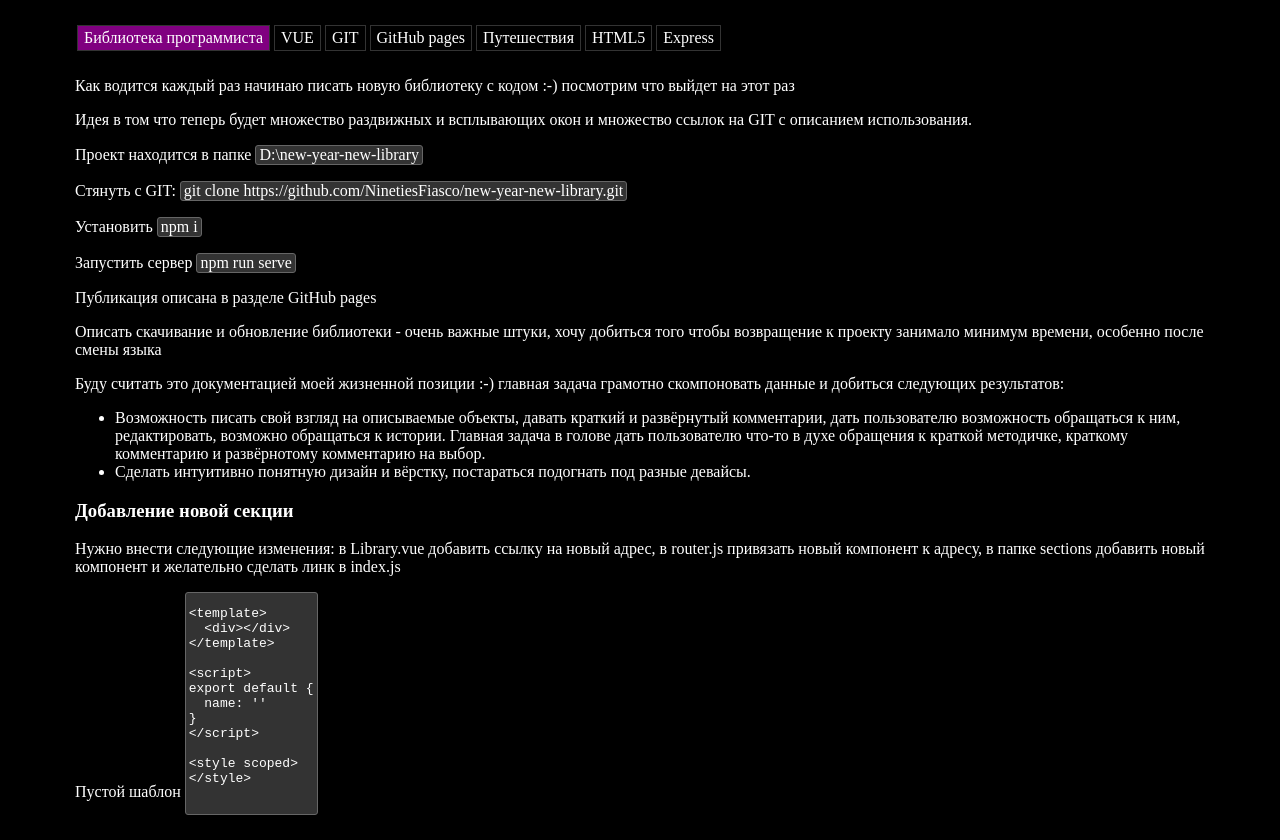
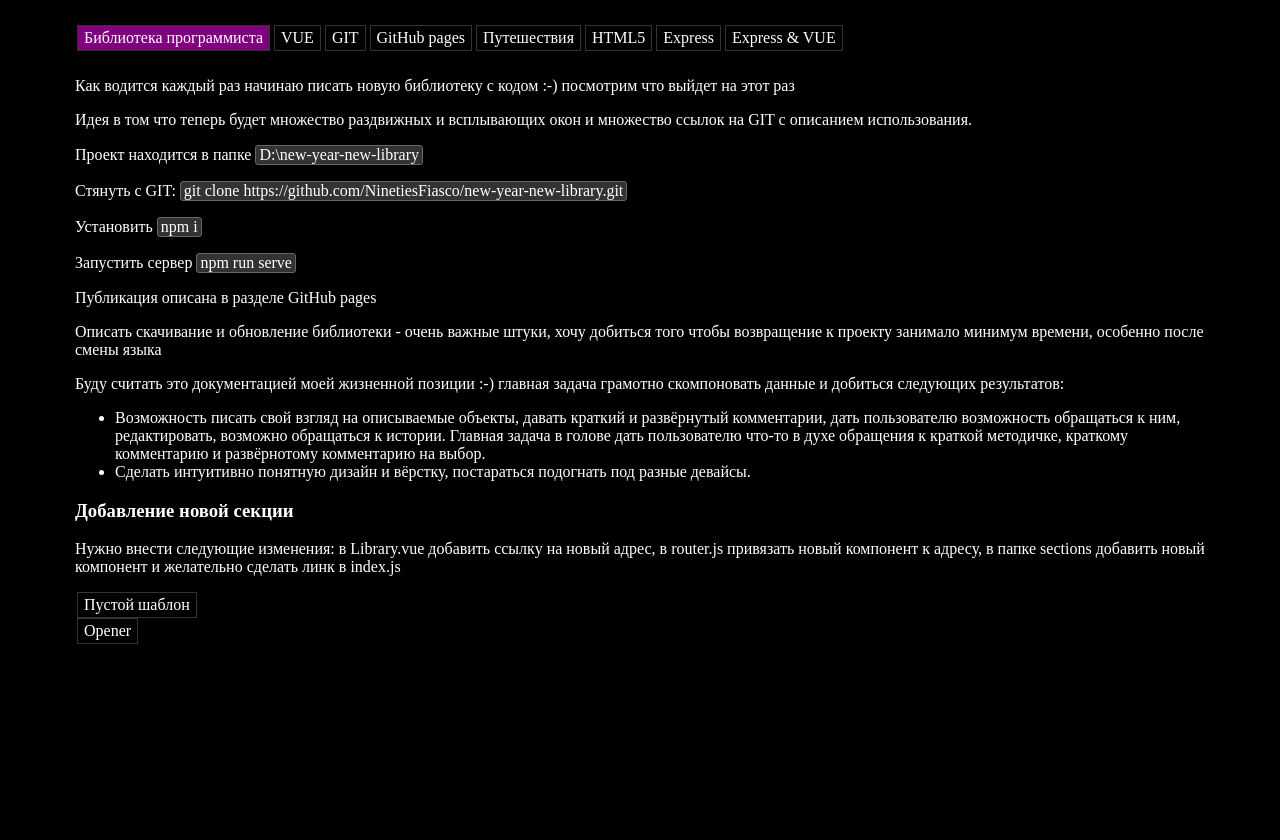
Before and after one commit to NinetiesFiasco/new-year-new-library, a Vue app: page /new-year-new-library/ in a window 1280 px wide. After the commit the page ends 800 px from the top, so only its background shows below. Built offline with nearby package versions, Linux system fonts and the light colour scheme.

Commit message:
express and vue section, current library tweaks

```diff
--- a/src/components/Library.vue
+++ b/src/components/Library.vue
@@ -9,6 +9,7 @@
       <router-link to="/traveling">Путешествия</router-link>
       <router-link to="/html5">HTML5</router-link>
       <router-link to="/express">Express</router-link>
+      <router-link to="/express-and-vue">Express & VUE</router-link>
     </nav>
 
     <main>
--- /dev/null
+++ b/src/components/sections/CurrentLibrary/CodeBlocks.vue
@@ -0,0 +1,63 @@
+<template>
+  <div>
+    <opener>
+        <template v-slot:header>
+          Пустой шаблон
+        </template>
+        <template v-slot:main>
+          <CodeLine>
+            <pre>
+&lt;template&gt;
+&lt;div&gt;&lt;/div&gt;
+&lt;/template&gt;
+
+&lt;script&gt;
+export default {
+name: ''
+}
+&lt;/script&gt;
+
+&lt;style scoped&gt;
+&lt;/style&gt;
+            </pre>
+          </CodeLine>
+        </template>
+      </opener>
+
+      <opener>
+        <template v-slot:header>
+          Opener
+        </template>
+        <template v-slot:main>
+          <CodeLine>
+            <pre>
+&lt;opener&gt;
+  &lt;template v-slot:header&gt;
+  &lt;/template&gt;
+  &lt;template&gt;
+    &lt;CodeLine&gt;
+      &lt;pre&gt;
+      &lt;/pre&gt;
+    &lt;/CodeLine&gt;
+  &lt;/template&gt;
+&lt;/opener&gt;
+            </pre>
+          </CodeLine>
+        </template>
+      </opener>
+  </div>
+  </template>
+
+  <script>
+import {CodeLine, Opener} from '../commons'
+
+export default {
+  name: 'CodeBlocks',
+  components: {
+    CodeLine, Opener
+  }
+}
+  </script>
+
+  <style scoped>
+  </style>
--- a/src/components/sections/CurrentLibrary.vue
+++ b/src/components/sections/CurrentLibrary/CurrentLibrary.vue
@@ -28,34 +28,21 @@
         Нужно внести следующие изменения: в Library.vue добавить ссылку на новый адрес,
         в router.js привязать новый компонент к адресу, в папке sections добавить новый компонент и желательно сделать линк в index.js
       </p>
-      Пустой шаблон
-      <CodeLine>
-        <pre>
-&lt;template&gt;
-  &lt;div&gt;&lt;/div&gt;
-&lt;/template&gt;
 
-&lt;script&gt;
-export default {
-  name: ''
-}
-&lt;/script&gt;
-
-&lt;style scoped&gt;
-&lt;/style&gt;
-        </pre>
-      </CodeLine>
+      <CodeBlocks />
     </section>
   </article>
 </template>
 
 <script>
-import {CodeLine} from './commons'
+import {CodeLine} from '../commons'
+import CodeBlocks from './CodeBlocks.vue'
+
 
 export default {
   name: 'CurrentLibrary',
   components: {
-    CodeLine
+    CodeLine, CodeBlocks
   }
 }
 </script>
--- /dev/null
+++ b/src/components/sections/CurrentLibrary/index.js
@@ -0,0 +1,3 @@
+import CurrentLibrary from './CurrentLibrary.vue'
+
+export default CurrentLibrary
--- /dev/null
+++ b/src/components/sections/ExpressAndVue.vue
@@ -0,0 +1,12 @@
+<template>
+  <div>Express and VUE</div>
+</template>
+
+<script>
+export default {
+  name: 'ExpressVue'
+}
+</script>
+
+<style scoped>
+</style>
--- a/src/components/sections/index.js
+++ b/src/components/sections/index.js
@@ -1,11 +1,12 @@
 import Vue from './Vue.vue'
 import Git from './Git.vue'
 import GitHubPages from './GitHubPages.vue'
-import CurrentLibrary from './CurrentLibrary.vue'
+import CurrentLibrary from './CurrentLibrary'
 import Traveling from './Traveling.vue'
 import Html5 from './Html5.vue'
 import Express from './Express.vue'
+import ExpressAndVue from './ExpressAndVue.vue'
 
 export {
-  Vue, Git, GitHubPages, CurrentLibrary, Traveling, Html5, Express
+  Vue, Git, GitHubPages, CurrentLibrary, Traveling, Html5, Express, ExpressAndVue
 }
--- a/src/router.js
+++ b/src/router.js
@@ -1,5 +1,5 @@
 import {createRouter, createWebHistory} from 'vue-router'
-import {CurrentLibrary, Vue, Git, GitHubPages, Traveling, Html5, Express} from './components/sections'
+import {CurrentLibrary, Vue, Git, GitHubPages, Traveling, Html5, Express, ExpressAndVue} from './components/sections'
 
 const routes = [
   { path: '/', component: CurrentLibrary },
@@ -8,7 +8,8 @@ const routes = [
   { path: '/git-hub-pages', component: GitHubPages },
   { path: '/traveling', component: Traveling },
   { path: '/html5', component: Html5 },
-  { path: '/express', component: Express }
+  { path: '/express', component: Express },
+  { path: '/express-and-vue', component: ExpressAndVue}
 ]
 
 const router = createRouter({
```
